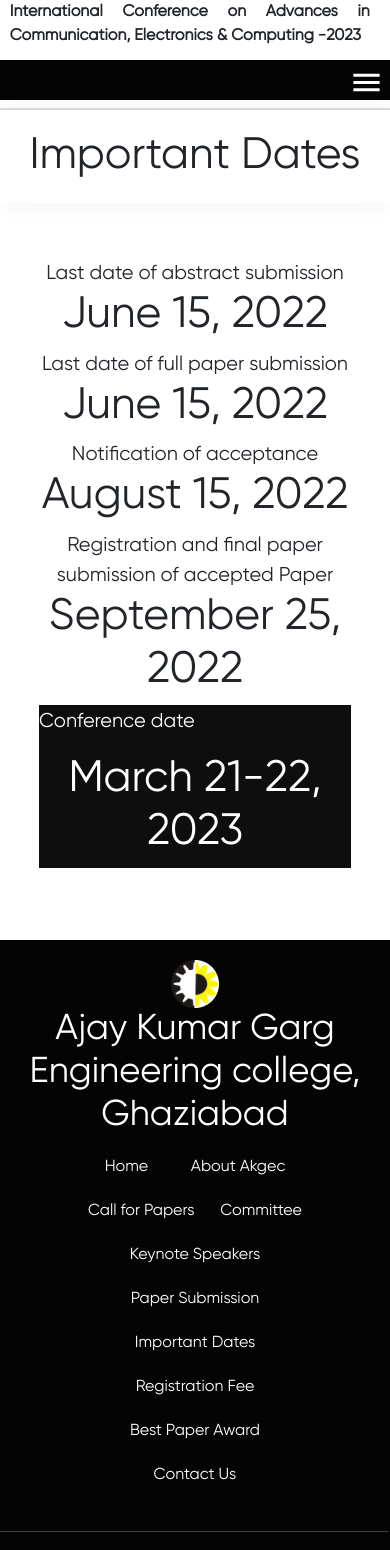
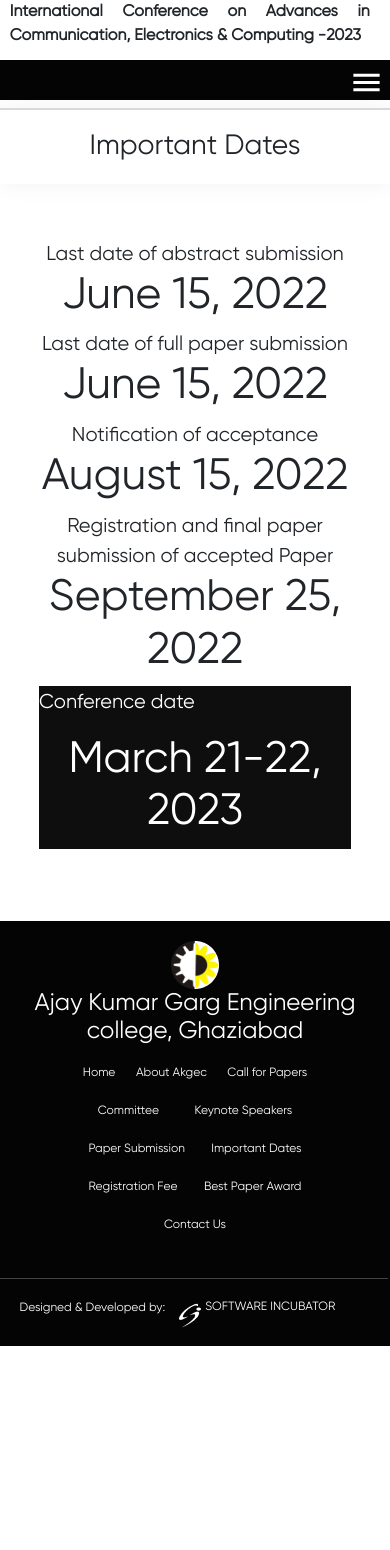
Before and after one commit to saksham-tiwari/ece, a React (Create React App) app: page /important-dates in a window 390 px wide. Shown: the top 1550 px of the page. After the commit the page ends 1346 px from the top, so only its background shows below. Built offline with nearby package versions, Linux system fonts and the light colour scheme.

Commit message:
Fixed contact us and footer

```diff
--- a/src/Footer.jsx
+++ b/src/Footer.jsx
@@ -6,7 +6,7 @@
 const Footer = () => {
   return (
     <>
-        <div className='footer'>
+        <div className='footer1'>
           <img src={akglogo} alt="AKGLOGO"/>
           <h1>Ajay Kumar Garg Engineering college, Ghaziabad</h1>
           <div className="link">
--- a/src/Homepage.jsx
+++ b/src/Homepage.jsx
@@ -275,7 +275,7 @@
 
         <div className='paper' id="paper" style={{paddingTop:"100px"}}>
           <h1 className="heading">PAPER SUBMISSION</h1>
-          <p>
+          <p style={{textAlign:"justify"}}>
             The authors are invited to submit the research papers of a minimum of 4 pages in format (A maximum of 6 pages including Figures, Tables, and References will be in the registration fee and additional pages will be charged separately). The papers will be peer-reviewed and only the accepted and registered papers will be considered for presentation during the conference and publication in the proceedings. <br/><br/>
 
             The papers should be submitted in 1 column of Elsevier standard format in word .doc or .pdf format only. The authors are requested not to prefix their credentials, i.e. Dr., Prof., etc. in the author's name. All manuscripts should be prepared in the Elsevier conference template. The template can be downloaded from the below link. Authors are requested to use "US letter" as the Elsevier format.
--- a/src/index.css
+++ b/src/index.css
@@ -339,17 +339,17 @@
   width: 300px;
   margin-left: 5%;
 }
-.footer{
+.footer1{
   background-color: #040404;
   color: white;
   text-align: center;
   padding: 5%;
   padding-bottom: 10px;
 }
-.footer h1{
+.footer1 h1{
   font-size: 36px;
 }
-.footer .link{
+.footer1 .link{
   display: flex;
   align-content: center;
   justify-content: space-evenly;
@@ -368,7 +368,7 @@
   color: white;
 }
 
-.footer hr{
+.footer1 hr{
   width: 120%;
   color: white;
   margin-left: -15%;
@@ -493,6 +493,15 @@
     background-color: #04040435;
     color: white;
   }
+  .heading{
+    font-size: 28px;
+  }
+  .footer1 {
+    font-size: 12px;
+  }
+  .footer1>h1{
+    font-size: 24px;
+  }
 }
 
 @media only screen and (max-width:520px){
@@ -517,7 +526,7 @@
 }
 @media only screen and (max-width:430px){
   .contact div>div{
-    width: 90%;
+    width: 80%;
     margin-left: 10px;
   }
 }
```
